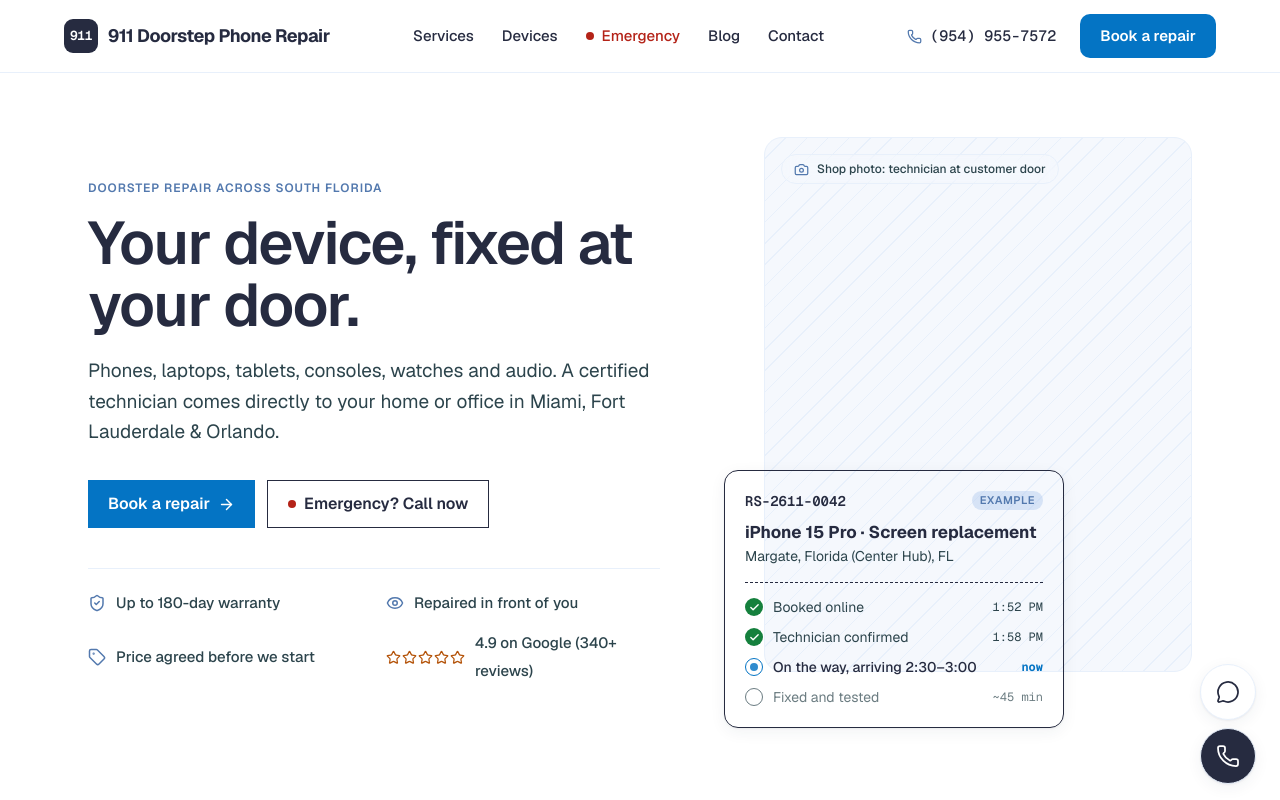
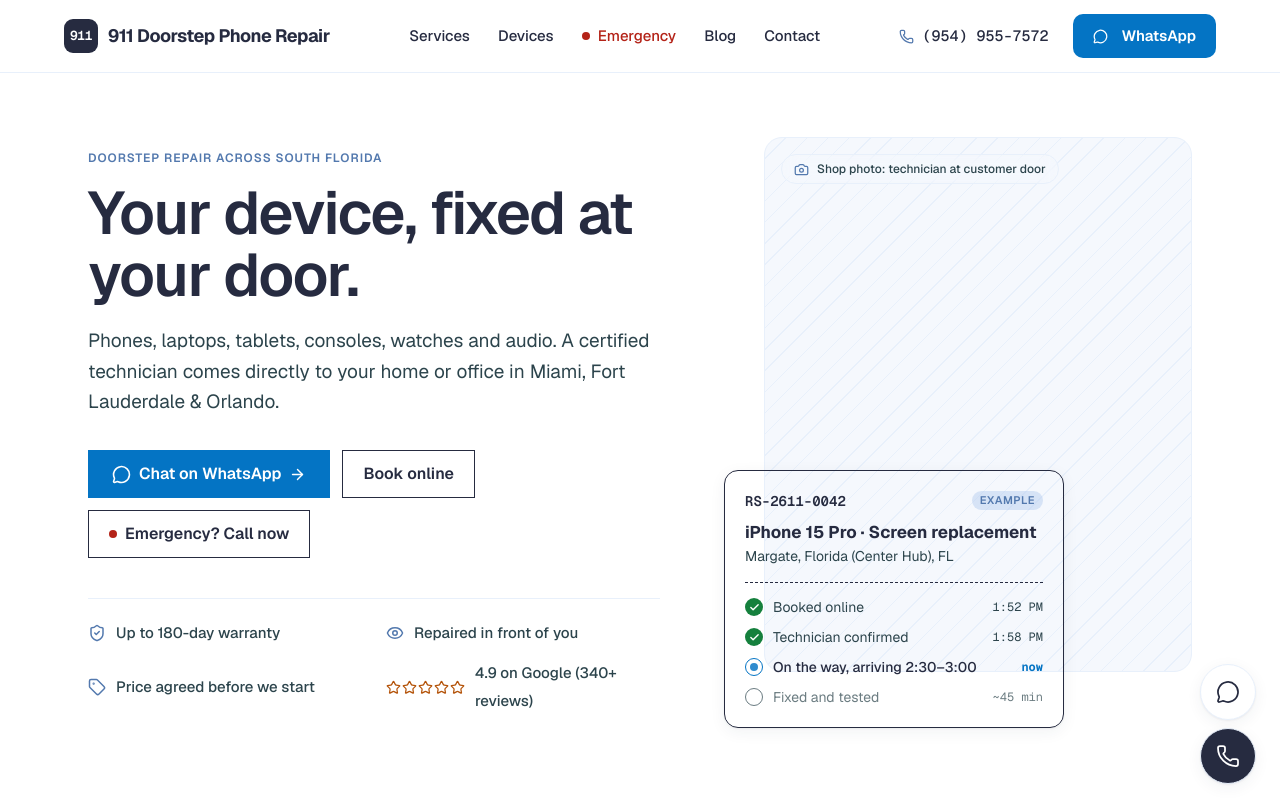
Before and after one commit to ceKapsys/repair-shop, a Next.js app: page / in a window 1280 px wide. Shown: the top 800 px of the page. Built offline with nearby package versions, Linux system fonts and the light colour scheme; no server answers; the database is empty.

Commit message:
feat: set main CTA button to WhatsApp direct link https://wa.me/message/6MOOTRK5QAJOD1

```diff
--- a/scripts/seed.ts
+++ b/scripts/seed.ts
@@ -40,7 +40,7 @@ async function seedSettings() {
     currency: process.env.SHOP_CURRENCY || "USD",
     contacts: {
       phones: ["(954) 955-7572"],
-      whatsapp: "19549557572",
+      whatsapp: "https://wa.me/message/6MOOTRK5QAJOD1",
       email: "911phonerepair.online@gmail.com",
       address: "4045 NW 16th St, Lauderhill, FL 33313",
       city: "Lauderhill & South Florida",
--- a/src/app/(site)/page.tsx
+++ b/src/app/(site)/page.tsx
@@ -16,6 +16,7 @@ import { JsonLd } from "@/components/site/json-ld";
 import { PriceListRows } from "@/components/site/price-list-rows";
 import { ReviewsGrid } from "@/components/site/reviews-grid";
 import { AreasServed } from "@/components/site/areas-served";
+import { waLink } from "@/lib/links";
 import {
   getAllDevices,
   getBrands,
@@ -111,12 +112,22 @@ export default async function HomePage() {
 
               {/* Action Buttons */}
               <div className="mt-8 flex flex-wrap gap-3">
+                <a
+                  href={waLink(whatsappNumber)}
+                  target="_blank"
+                  rel="noopener noreferrer"
+                  className="pressable inline-flex h-12 items-center justify-center gap-2 rounded-[var(--r-ctrl)] bg-primary px-6 text-base font-semibold text-on-primary shadow-xs transition-colors hover:bg-primary-strong"
+                >
+                  <MessageCircle size={19} />
+                  <span>Chat on WhatsApp</span>
+                  <ArrowRight size={17} />
+                </a>
+
                 <Link
                   href="/book"
-                  className="pressable inline-flex h-12 items-center justify-center gap-2 rounded-[var(--r-ctrl)] bg-primary px-5 text-base font-semibold text-on-primary shadow-xs transition-colors hover:bg-primary-strong"
+                  className="pressable inline-flex h-12 items-center justify-center gap-2 rounded-[var(--r-ctrl)] border border-line-strong bg-background px-5 text-base font-semibold text-ink transition-colors hover:bg-surface"
                 >
-                  <span>Book a repair</span>
-                  <ArrowRight size={17} />
+                  <span>Book online</span>
                 </Link>
 
                 <Link
@@ -495,22 +506,22 @@ export default async function HomePage() {
             </div>
 
             <div className="flex flex-wrap gap-3">
+              <a
+                href={waLink(whatsappNumber)}
+                target="_blank"
+                rel="noopener noreferrer"
+                className="pressable inline-flex h-12 items-center justify-center gap-2 rounded-[var(--r-ctrl)] bg-primary px-6 text-base font-semibold text-on-primary shadow-xs transition-colors hover:bg-primary-strong"
+              >
+                <MessageCircle size={18} />
+                <span>Chat on WhatsApp</span>
+              </a>
+
               <Link
                 href="/book"
-                className="pressable inline-flex h-12 items-center justify-center gap-2 rounded-[var(--r-ctrl)] bg-primary px-6 text-base font-semibold text-on-primary shadow-xs transition-colors hover:bg-primary-strong"
-              >
-                Book a repair
-              </Link>
-
-              <a
-                href={`https://wa.me/${whatsappNumber.replace(/\D/g, "")}?text=Hi%20911%20Mobile%20Repair%20Shop%2C%20I%20need%20a%20repair.`}
-                target="_blank"
-                rel="noopener noreferrer"
                 className="pressable inline-flex h-12 items-center justify-center gap-2 rounded-[var(--r-ctrl)] border border-ink bg-transparent px-6 text-base font-semibold text-ink transition-colors hover:bg-ink hover:text-bg"
               >
-                <MessageCircle size={18} />
-                <span>WhatsApp</span>
-              </a>
+                Book online
+              </Link>
             </div>
           </div>
         </div>
--- a/src/components/site/header.tsx
+++ b/src/components/site/header.tsx
@@ -1,8 +1,9 @@
 import Image from "next/image";
 import Link from "next/link";
-import { Phone } from "lucide-react";
+import { MessageCircle, Phone } from "lucide-react";
 import { buttonVariants } from "@/components/ui/button";
 import { copy } from "@/content/copy";
+import { waLink } from "@/lib/links";
 import type { SiteSettings } from "@/lib/settings";
 import { MobileMenu } from "./mobile-menu";
 
@@ -82,12 +83,15 @@ export function SiteHeader({ s }: { s: SiteSettings }) {
           </a>
         </div>
 
-        <Link
-          href="/book"
+        <a
+          href={waLink(s.contacts.whatsapp)}
+          target="_blank"
+          rel="noopener noreferrer"
           className={buttonVariants({ size: "sm", className: "md:ml-2 font-semibold" })}
         >
-          {copy.nav.book}
-        </Link>
+          <MessageCircle size={15} className="mr-1.5" />
+          <span>WhatsApp</span>
+        </a>
         <MobileMenu links={links} />
       </div>
     </header>
--- a/src/lib/links.ts
+++ b/src/lib/links.ts
@@ -1,5 +1,18 @@
-export function waLink(number: string, text: string) {
-  return `https://wa.me/${number.replace(/\D/g, "")}?text=${encodeURIComponent(text)}`;
+export function waLink(target: string, text?: string) {
+  if (!target) return "https://wa.me/message/6MOOTRK5QAJOD1";
+  if (target.startsWith("http://") || target.startsWith("https://")) {
+    return target;
+  }
+  if (target.includes("message/")) {
+    return `https://wa.me/message/${target.replace(/^.*message\//, "")}`;
+  }
+  if (/^[A-Za-z0-9]{10,}$/.test(target.trim())) {
+    return `https://wa.me/message/${target.trim()}`;
+  }
+  const digits = target.replace(/\D/g, "");
+  return text
+    ? `https://wa.me/${digits}?text=${encodeURIComponent(text)}`
+    : `https://wa.me/${digits}`;
 }
 
 export function telLink(number: string) {
--- a/src/lib/settings.ts
+++ b/src/lib/settings.ts
@@ -84,7 +84,7 @@ export const defaultSettings = (): SiteSettings => ({
   branding: {},
   contacts: {
     phones: ["(954) 955-7572"],
-    whatsapp: "19549557572",
+    whatsapp: "https://wa.me/message/6MOOTRK5QAJOD1",
     email: "911phonerepair.online@gmail.com",
     address: "4045 NW 16th St, Lauderhill, FL 33313",
     city: "Lauderhill & South Florida",
```
